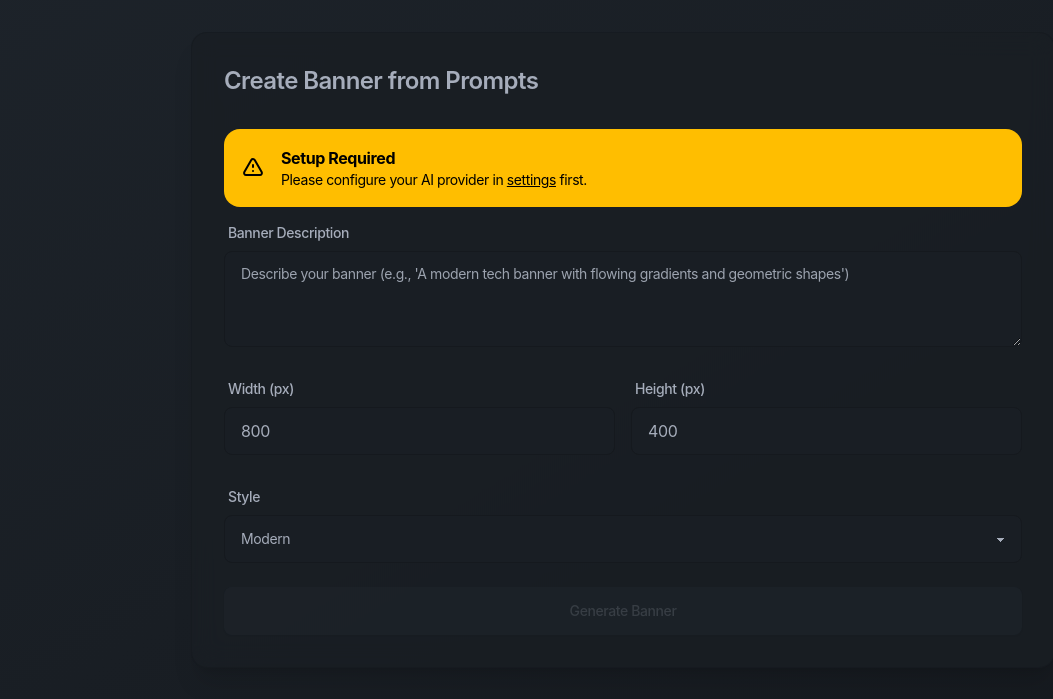
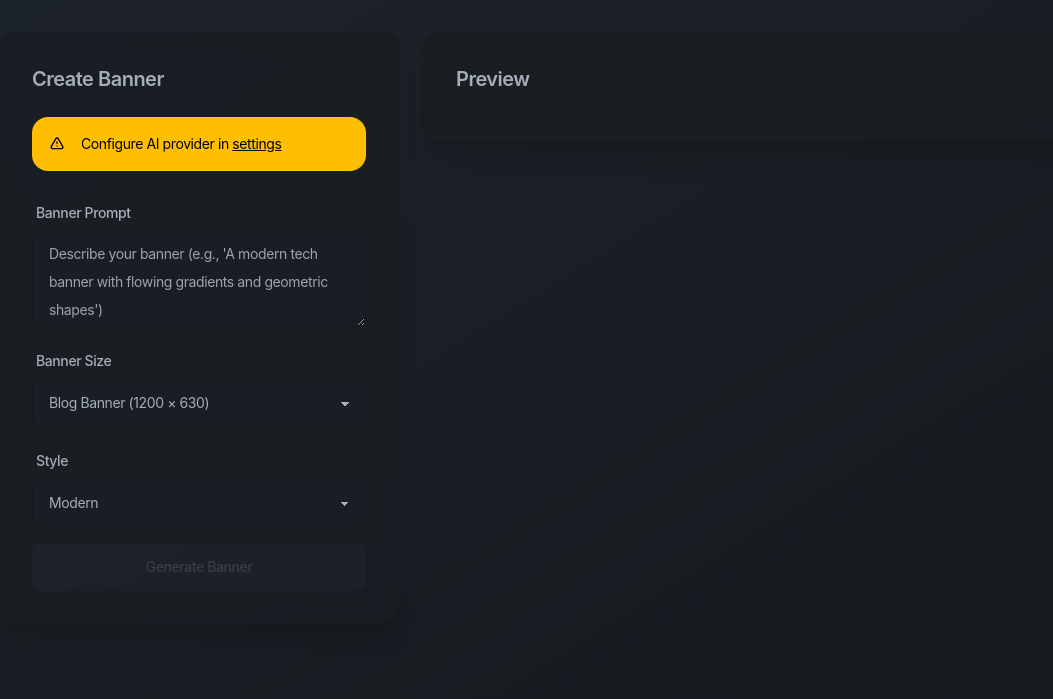
Before and after one commit to marketcalls/sketchmaker, a Flask app: page /banner in a window 1280 px wide. Shown: the part 65-764 px from the top of the page, without its empty margins (17-1070 px from the left). Run offline with Flask 3, Linux system fonts and the light colour scheme; the visitor is signed in with stand-in values (Sample User, id 1); data comes from the database, SQL or seed files in the repository; some libraries are stand-ins or nearby versions.

Commit message:
updated text banner

```diff
--- a/templates/banner.html
+++ b/templates/banner.html
@@ -1,28 +1,28 @@
 {% extends "base.html" %}
 
-{% block title %}Banner Creator - Sketch Maker AI{% endblock %}
+{% block title %}SVG Banner Creator - Sketch Maker AI{% endblock %}
 
 {% block content %}
-<div class="container mx-auto px-4 py-8 max-w-4xl">
+<div class="container mx-auto px-4 py-8">
+    <div class="grid grid-cols-1 lg:grid-cols-12 gap-6">
+        <!-- Left Column - Controls -->
+        <div class="lg:col-span-4">
             <div class="card bg-base-100 shadow-xl">
-        <div class="card-body">
-            <h2 class="card-title text-2xl mb-6">Create Banner from Prompts</h2>
+                <div class="card-body space-y-4">
+                    <h2 class="card-title text-xl">Create Banner</h2>
 
                     {% if not current_user.get_selected_provider_key() %}
-                <div class="alert alert-warning">
-                    <svg xmlns="http://www.w3.org/2000/svg" class="stroke-current shrink-0 h-6 w-6" fill="none" viewBox="0 0 24 24"><path stroke-linecap="round" stroke-linejoin="round" stroke-width="2" d="M12 9v2m0 4h.01m-6.938 4h13.856c1.54 0 2.502-1.667 1.732-3L13.732 4c-.77-1.333-2.694-1.333-3.464 0L3.34 16c-.77 1.333.192 3 1.732 3z" /></svg>
-                    <div>
-                        <h3 class="font-bold">Setup Required</h3>
-                        <div class="text-sm">Please configure your AI provider in <a href="{{ url_for('core.settings') }}" class="link">settings</a> first.</div>
-                    </div>
+                        <div class="alert alert-warning text-sm">
+                            <svg xmlns="http://www.w3.org/2000/svg" class="stroke-current shrink-0 h-4 w-4" fill="none" viewBox="0 0 24 24"><path stroke-linecap="round" stroke-linejoin="round" stroke-width="2" d="M12 9v2m0 4h.01m-6.938 4h13.856c1.54 0 2.502-1.667 1.732-3L13.732 4c-.77-1.333-2.694-1.333-3.464 0L3.34 16c-.77 1.333.192 3 1.732 3z" /></svg>
+                            <span>Configure AI provider in <a href="{{ url_for('core.settings') }}" class="link">settings</a></span>
                         </div>
                     {% endif %}
 
-            <form id="bannerForm" class="space-y-6">
-                <!-- Banner Description -->
+                    <form id="bannerForm" class="space-y-4">
+                        <!-- Banner Prompt -->
                         <div class="form-control">
                             <label class="label">
-                        <span class="label-text">Banner Description</span>
+                                <span class="label-text">Banner Prompt</span>
                             </label>
                             <textarea
                                 class="textarea textarea-bordered h-24"
@@ -31,8 +31,24 @@
                                 required></textarea>
                         </div>
 
-                <!-- Dimensions -->
-                <div class="grid grid-cols-1 md:grid-cols-2 gap-4">
+                        <!-- Banner Size Selection -->
+                        <div class="form-control">
+                            <label class="label">
+                                <span class="label-text">Banner Size</span>
+                            </label>
+                            <select class="select select-bordered w-full" name="bannerType" onchange="updateCustomSizeVisibility()">
+                                <option value="blog">Blog Banner (1200 × 630)</option>
+                                <option value="linkedin">LinkedIn Banner (1584 × 396)</option>
+                                <option value="twitter">Twitter Header (1500 × 500)</option>
+                                <option value="facebook">Facebook Cover (1640 × 624)</option>
+                                <option value="youtube">YouTube Channel Art (2560 × 1440)</option>
+                                <option value="custom">Custom Size</option>
+                            </select>
+                        </div>
+
+                        <!-- Custom Size Controls (hidden by default) -->
+                        <div id="customSizeControls" class="hidden space-y-4">
+                            <div class="grid grid-cols-2 gap-4">
                                 <div class="form-control">
                                     <label class="label">
                                         <span class="label-text">Width (px)</span>
@@ -41,10 +57,9 @@
                                         type="number"
                                         name="width"
                                         class="input input-bordered"
-                            value="800"
+                                        value="1200"
                                         min="200"
-                            max="2000"
-                            required>
+                                        max="2560">
                                 </div>
 
                                 <div class="form-control">
@@ -55,10 +70,10 @@
                                         type="number"
                                         name="height"
                                         class="input input-bordered"
-                            value="400"
+                                        value="630"
                                         min="100"
-                            max="1000"
-                            required>
+                                        max="1440">
+                                </div>
                             </div>
                         </div>
 
@@ -67,7 +82,7 @@
                             <label class="label">
                                 <span class="label-text">Style</span>
                             </label>
-                    <select class="select select-bordered" name="style" required>
+                            <select class="select select-bordered w-full" name="style" required>
                                 <option value="modern">Modern</option>
                                 <option value="minimalist">Minimalist</option>
                                 <option value="artistic">Artistic</option>
@@ -86,6 +101,15 @@
                             Generate Banner
                         </button>
                     </form>
+                </div>
+            </div>
+        </div>
+
+        <!-- Right Column - Preview -->
+        <div class="lg:col-span-8">
+            <div class="card bg-base-100 shadow-xl">
+                <div class="card-body">
+                    <h2 class="card-title text-xl mb-4">Preview</h2>
 
                     <!-- Loading State -->
                     <div id="loading" class="hidden">
@@ -95,11 +119,19 @@
                     </div>
 
                     <!-- Result Section -->
-            <div id="result" class="mt-8 hidden">
+                    <div id="result" class="hidden space-y-4">
+                        <!-- Size Info -->
+                        <div class="text-sm text-base-content/70" id="sizeInfo"></div>
+
+                        <!-- Preview Container -->
                         <div class="bg-base-200 rounded-lg overflow-hidden">
-                    <div id="svgContainer" class="w-full aspect-[2/1] flex items-center justify-center p-4"></div>
+                            <div id="previewContainer" class="relative w-full" style="min-height: 400px;">
+                                <div id="svgContainer" class="absolute inset-0 flex items-center justify-center p-4"></div>
                             </div>
-                <div class="flex justify-end mt-4 gap-2">
+                        </div>
+
+                        <!-- Action Buttons -->
+                        <div class="flex justify-end gap-2">
                             <!-- View in Gallery Button -->
                             <a id="viewInGallery" href="#" class="btn btn-primary">
                                 <svg xmlns="http://www.w3.org/2000/svg" class="h-5 w-5 mr-2" viewBox="0 0 20 20" fill="currentColor">
@@ -116,10 +148,12 @@
                                     Download As
                                 </label>
                                 <ul tabindex="0" class="dropdown-content z-[1] menu p-2 shadow bg-base-100 rounded-box w-52">
-                            <li><a onclick="downloadBanner('svg')">SVG (Vector)</a></li>
-                            <li><a onclick="downloadBanner('png')">PNG (High Quality)</a></li>
-                            <li><a onclick="downloadBanner('webp')">WebP (Optimized)</a></li>
+                                    <li><a id="downloadPng" href="#" download>PNG (High Quality)</a></li>
+                                    <li><a id="downloadWebp" href="#" download>WebP (Optimized)</a></li>
+                                    <li><a id="downloadJpeg" href="#" download>JPEG (Compatible)</a></li>
                                 </ul>
+                            </div>
+                        </div>
                     </div>
                 </div>
             </div>
@@ -132,6 +166,43 @@
 <script>
 let currentSvgContent = '';
 let currentImageId = null;
+let currentImageUrls = null;
+
+const BANNER_SIZES = {
+    'blog': { width: 1200, height: 630, name: 'Blog Banner' },
+    'linkedin': { width: 1584, height: 396, name: 'LinkedIn Banner' },
+    'twitter': { width: 1500, height: 500, name: 'Twitter Header' },
+    'facebook': { width: 1640, height: 624, name: 'Facebook Cover' },
+    'youtube': { width: 2560, height: 1440, name: 'YouTube Channel Art' },
+    'custom': { width: 1200, height: 630, name: 'Custom Size' }
+};
+
+function updatePreviewContainer(width, height) {
+    const container = document.getElementById('previewContainer');
+    const aspectRatio = width / height;
+
+    // Set container padding-top based on aspect ratio
+    container.style.paddingTop = `${(1 / aspectRatio) * 100}%`;
+}
+
+function updateCustomSizeVisibility() {
+    const bannerType = document.querySelector('select[name="bannerType"]').value;
+    const customControls = document.getElementById('customSizeControls');
+    const widthInput = document.querySelector('input[name="width"]');
+    const heightInput = document.querySelector('input[name="height"]');
+
+    if (bannerType === 'custom') {
+        customControls.classList.remove('hidden');
+    } else {
+        customControls.classList.add('hidden');
+        const size = BANNER_SIZES[bannerType];
+        widthInput.value = size.width;
+        heightInput.value = size.height;
+    }
+
+    // Update preview container aspect ratio
+    updatePreviewContainer(parseInt(widthInput.value), parseInt(heightInput.value));
+}
 
 document.getElementById('bannerForm').addEventListener('submit', async (e) => {
     e.preventDefault();
@@ -141,16 +212,27 @@ document.getElementById('bannerForm').addEventListener('submit', async (e) => {
     const result = document.getElementById('result');
     const svgContainer = document.getElementById('svgContainer');
     const viewInGallery = document.getElementById('viewInGallery');
+    const sizeInfo = document.getElementById('sizeInfo');
 
     // Show loading, hide result
     loading.classList.remove('hidden');
     result.classList.add('hidden');
 
+    // Get banner type and size
+    const bannerType = form.bannerType.value;
+    const width = parseInt(form.width.value);
+    const height = parseInt(form.height.value);
+
+    // Update size info and container
+    const sizeName = BANNER_SIZES[bannerType].name;
+    sizeInfo.textContent = `${sizeName} (${width} × ${height}px)`;
+    updatePreviewContainer(width, height);
+
     // Prepare form data
     const formData = {
         prompt: form.prompt.value,
-        width: parseInt(form.width.value),
-        height: parseInt(form.height.value),
+        width: width,
+        height: height,
         style: form.style.value
     };
 
@@ -169,13 +251,19 @@ document.getElementById('bannerForm').addEventListener('submit', async (e) => {
             throw new Error(data.error + (data.details ? ': ' + data.details : ''));
         }
 
-        // Store SVG content for downloads
+        // Store SVG content and image data
         currentSvgContent = data.svg;
 
-        // Store image ID and update gallery link
+        // Store image ID and update gallery link and download URLs
         if (data.image && data.image.id) {
             currentImageId = data.image.id;
+            currentImageUrls = data.image.urls;
             viewInGallery.href = `/gallery/${data.image.id}`;
+
+            // Update download links
+            document.getElementById('downloadPng').href = currentImageUrls.png;
+            document.getElementById('downloadWebp').href = currentImageUrls.webp;
+            document.getElementById('downloadJpeg').href = currentImageUrls.jpeg;
         }
 
         // Display the SVG
@@ -187,6 +275,9 @@ document.getElementById('bannerForm').addEventListener('submit', async (e) => {
         if (svg) {
             svg.style.width = '100%';
             svg.style.height = '100%';
+            svg.style.maxWidth = '100%';
+            svg.style.maxHeight = '100%';
+            svg.style.objectFit = 'contain';
         }
     } catch (error) {
         console.error('Error:', error);
@@ -196,34 +287,7 @@ document.getElementById('bannerForm').addEventListener('submit', async (e) => {
     }
 });
 
-async function downloadBanner(format) {
-    if (!currentSvgContent) return;
-
-    try {
-        const response = await fetch(`/banner/download/${format}?svg=${encodeURIComponent(currentSvgContent)}`);
-
-        if (!response.ok) {
-            const error = await response.json();
-            throw new Error(error.details || 'Download failed');
-        }
-
-        // Create blob from response
-        const blob = await response.blob();
-        const url = URL.createObjectURL(blob);
-
-        // Create temporary link and trigger download
-        const a = document.createElement('a');
-        a.href = url;
-        a.download = `banner.${format}`;
-        document.body.appendChild(a);
-        a.click();
-        document.body.removeChild(a);
-        URL.revokeObjectURL(url);
-
-    } catch (error) {
-        console.error('Error:', error);
-        alert(error.message || 'Error downloading banner');
-    }
-}
+// Initialize banner type selection
+updateCustomSizeVisibility();
 </script>
 {% endblock %}
```
Lines whose indentation alone changed are shown as unchanged.
